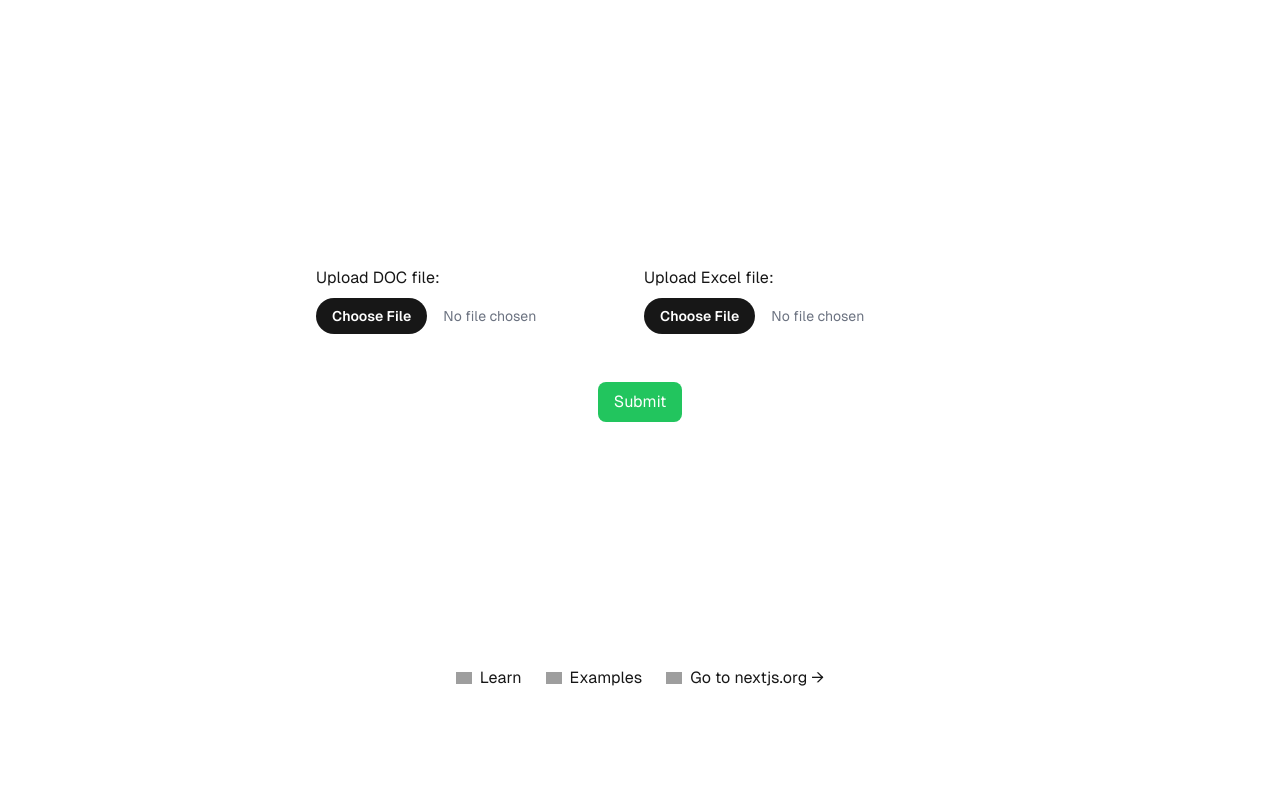
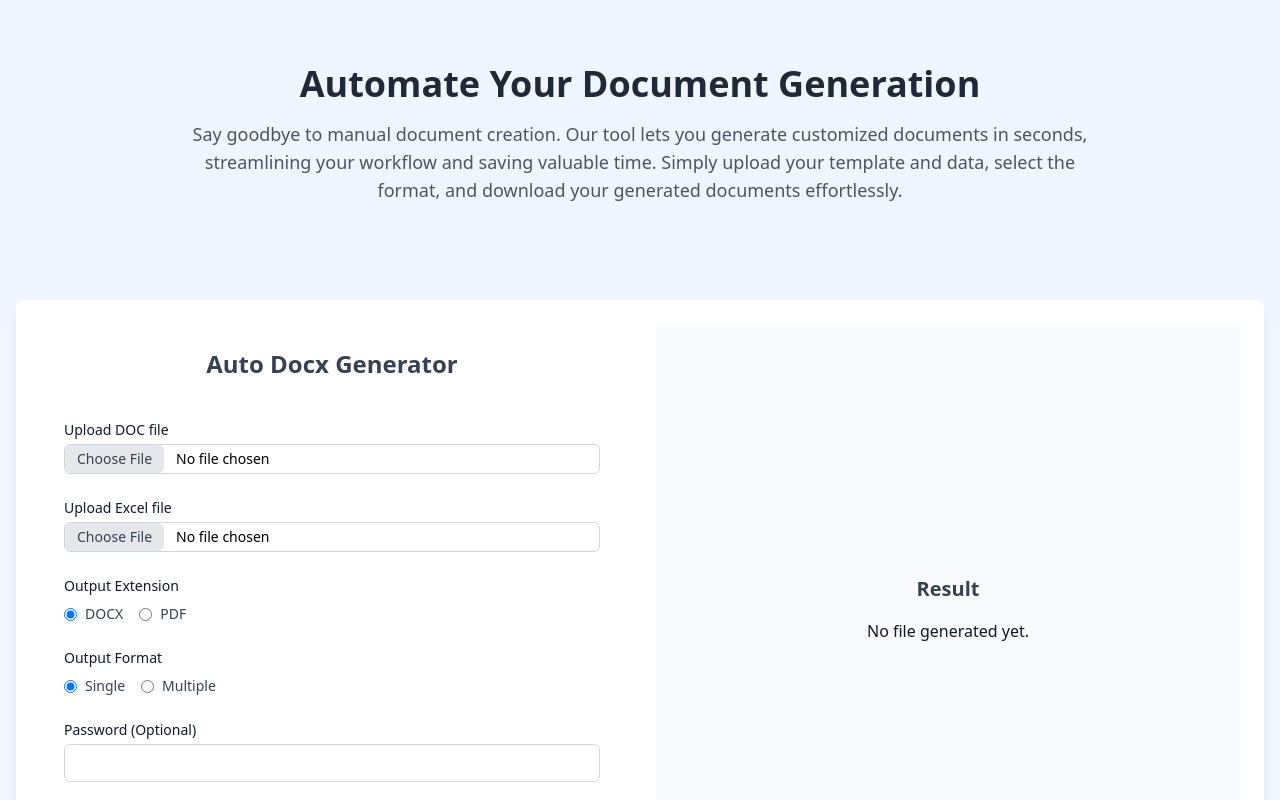
Before and after one commit to SuonSopanha/Doc_Generator, a Next.js app: page / in a window 1280 px wide. Shown: the top 800 px of the page. Built offline with nearby package versions, Linux system fonts and the light colour scheme; grey boxes are pictures that could not be loaded.

Commit message:
lastest update

```diff
--- a/src/app/globals.css
+++ b/src/app/globals.css
@@ -1,27 +1,3 @@
 @tailwind base;
 @tailwind components;
 @tailwind utilities;
-
-:root {
-  --background: #ffffff;
-  --foreground: #171717;
-}
-
-@media (prefers-color-scheme: dark) {
-  :root {
-    --background: #0a0a0a;
-    --foreground: #ededed;
-  }
-}
-
-body {
-  color: var(--foreground);
-  background: var(--background);
-  font-family: Arial, Helvetica, sans-serif;
-}
-
-@layer utilities {
-  .text-balance {
-    text-wrap: balance;
-  }
-}
--- a/src/app/page.js
+++ b/src/app/page.js
@@ -1,61 +1,61 @@
-
 import Image from "next/image";
-
 import Form from "@/component/form";
 
 export default function Home() {
+  return (
+    <div className="flex flex-col items-center min-h-screen bg-blue-50">
+      {/* Hero Section */}
+      <section className="w-full bg-blue-50 py-16 px-8 text-center">
+        <div className="max-w-4xl mx-auto">
+          <h1 className="text-4xl font-bold text-gray-800 mb-4">
+            Automate Your Document Generation
+          </h1>
+          <p className="text-lg text-gray-600 mb-8">
+            Say goodbye to manual document creation. Our tool lets you generate
+            customized documents in seconds, streamlining your workflow and
+            saving valuable time. Simply upload your template and data, select
+            the format, and download your generated documents effortlessly.
+          </p>
+        </div>
+      </section>
 
-  return (
-    <div className="grid grid-rows-[20px_1fr_20px] items-center justify-items-center min-h-screen p-8 pb-20 gap-16 sm:p-20 font-[family-name:var(--font-geist-sans)] -mt-8"> {/* Negative margin added here */}
 
-      <Form />
+      {/* Form Section */}
+      <div className="w-full min-w-full mx-auto px-4 ">
+        <Form />
+      </div>
 
-      <footer className="row-start-3 flex gap-6 flex-wrap items-center justify-center">
-        <a
-          className="flex items-center gap-2 hover:underline hover:underline-offset-4"
-          href="https://nextjs.org/learn?utm_source=create-next-app&utm_medium=appdir-template-tw&utm_campaign=create-next-app"
-          target="_blank"
-          rel="noopener noreferrer"
-        >
-          <Image
-            aria-hidden
-            src="https://nextjs.org/icons/file.svg"
-            alt="File icon"
-            width={16}
-            height={16}
-          />
-          Learn
-        </a>
-        <a
-          className="flex items-center gap-2 hover:underline hover:underline-offset-4"
-          href="https://vercel.com/templates?framework=next.js&utm_source=create-next-app&utm_medium=appdir-template-tw&utm_campaign=create-next-app"
-          target="_blank"
-          rel="noopener noreferrer"
-        >
-          <Image
-            aria-hidden
-            src="https://nextjs.org/icons/window.svg"
-            alt="Window icon"
-            width={16}
-            height={16}
-          />
-          Examples
-        </a>
-        <a
-          className="flex items-center gap-2 hover:underline hover:underline-offset-4"
-          href="https://nextjs.org?utm_source=create-next-app&utm_medium=appdir-template-tw&utm_campaign=create-next-app"
-          target="_blank"
-          rel="noopener noreferrer"
-        >
-          <Image
-            aria-hidden
-            src="https://nextjs.org/icons/globe.svg"
-            alt="Globe icon"
-            width={16}
-            height={16}
-          />
-          Go to nextjs.org →
-        </a>
+      {/* Footer */}
+      <footer className="w-full bg-gray-800 py-8 text-center text-gray-300 mt-16">
+        <div className="max-w-4xl mx-auto">
+          <p className="mb-4">
+            &copy; {new Date().getFullYear()} Auto Docx Generator. All rights
+            reserved.
+          </p>
+          <div className="flex justify-center space-x-6 mb-4">
+            <a href="#" className="hover:text-white">
+              Terms of Service
+            </a>
+            <a href="#" className="hover:text-white">
+              Privacy Policy
+            </a>
+            <a href="#" className="hover:text-white">
+              Contact Us
+            </a>
+          </div>
+          <p>Follow us on:</p>
+          <div className="flex justify-center space-x-4 mt-2">
+            <a href="#" aria-label="Twitter" className="hover:text-white">
+              Twitter
+            </a>
+            <a href="#" aria-label="Facebook" className="hover:text-white">
+              Facebook
+            </a>
+            <a href="#" aria-label="LinkedIn" className="hover:text-white">
+              LinkedIn
+            </a>
+          </div>
+        </div>
       </footer>
     </div>
   );
--- a/src/component/form.js
+++ b/src/component/form.js
@@ -2,31 +2,34 @@
 import { useState } from "react";
 
 const Form = () => {
-  const [placeholders, setPlaceholders] = useState([""]); // Start with one placeholder
+  const [placeholders, setPlaceholders] = useState([""]);
   const [docFile, setDocFile] = useState(null);
   const [excelFile, setExcelFile] = useState(null);
+  const [outputFormat, setOutputFormat] = useState("single");
+  const [outputExtension, setOutputExtension] = useState("docx");
+  const [password, setPassword] = useState(null); // State for the password
+  const [downloadLink, setDownloadLink] = useState(null); // State for the download link
 
-  // Function to add a new placeholder input
   const addPlaceholder = () => {
-    setPlaceholders([...placeholders, ""]); // Add an empty string to the array
+    setPlaceholders([...placeholders, ""]);
   };
 
-  // Function to handle file uploads and placeholders
   const handleSubmit = async (e) => {
     e.preventDefault();
 
-    // Check if files are uploaded
     if (!docFile || !excelFile) {
       alert("Please upload both DOC and Excel files.");
       return;
     }
 
-    // Create a FormData object to send files and placeholders
     const formData = new FormData();
     formData.append("docFile", docFile);
     formData.append("excelFile", excelFile);
+    formData.append("outputFormat", outputFormat);
+    formData.append("outputExtension", outputExtension);
+    formData.append("password", password); // Append the password to form data
 
-    // Append placeholders to formData
+
     placeholders.forEach((placeholder, index) => {
       formData.append(`placeholder${index + 1}`, placeholder);
     });
@@ -38,20 +41,13 @@ const Form = () => {
       });
 
       if (response.ok) {
-        // Create a blob from the response
         const blob = await response.blob();
-        const url = window.URL.createObjectURL(blob); // Create a URL for the blob
+        const url = window.URL.createObjectURL(blob);
 
-        // Create an anchor element and trigger the download
-        const a = document.createElement("a");
-        a.href = url;
-        a.download = "generated-documents.zip"; // Set a default file name
-        document.body.appendChild(a);
-        a.click(); // Simulate a click on the anchor element to trigger the download
-        a.remove(); // Remove the anchor element from the DOM
-        window.URL.revokeObjectURL(url); // Clean up the URL
-
-        alert("Files and placeholders uploaded successfully. Downloading the ZIP file...");
+        setDownloadLink(url); // Set download link
+        alert(
+          "Files and placeholders uploaded successfully. Download available."
+        );
       } else {
         alert("Failed to upload files.");
       }
@@ -61,66 +57,143 @@ const Form = () => {
   };
 
   return (
-    <form
-      onSubmit={handleSubmit}
-      className="flex flex-col gap-8 row-start-2 items-center sm:items-start -mt-12"
-    >
-      <div className="flex flex-col sm:flex-row gap-2 items-center">
-        <label className="text-sm sm:text-base">
-          Upload DOC file:
+    <div className="grid grid-cols-1 md:grid-cols-2 gap-8 p-6 bg-white shadow-lg rounded-lg w-full mx-auto">
+      {/* Form Section */}
+      <form
+        onSubmit={handleSubmit}
+        className="flex flex-col items-center gap-6 p-6 bg-white-50 rounded-lg"
+      >
+        <h2 className="text-2xl font-semibold text-gray-700 mb-4">
+          Auto Docx Generator
+        </h2>
+
+        <div className="w-full">
+          <label className="text-sm font-medium text-gray-900 block mb-1">
+            Upload DOC file
+          </label>
           <input
             type="file"
             accept=".doc,.docx"
-            className="mt-2 block text-sm text-gray-500 file:mr-4 file:py-2 file:px-4 file:rounded-full file:border-0 file:text-sm file:font-semibold file:bg-foreground file:text-background hover:file:bg-[#383838]"
+            className="w-full text-sm border border-gray-300 rounded-md file:mr-3 file:py-1 file:px-3 file:border-0 file:rounded-md file:bg-gray-200 file:text-gray-700 hover:file:bg-gray-300"
             onChange={(e) => setDocFile(e.target.files[0])}
           />
-        </label>
+        </div>
 
-        <label className="text-sm sm:text-base">
-          Upload Excel file:
+        <div className="w-full">
+          <label className="text-sm font-medium text-gray-900 block mb-1">
+            Upload Excel file
+          </label>
           <input
             type="file"
             accept=".xls,.xlsx"
-            className="mt-2 block text-sm text-gray-500 file:mr-4 file:py-2 file:px-4 file:rounded-full file:border-0 file:text-sm file:font-semibold file:bg-foreground file:text-background hover:file:bg-[#383838]"
+            className="w-full text-sm border border-gray-300 rounded-md file:mr-3 file:py-1 file:px-3 file:border-0 file:rounded-md file:bg-gray-200 file:text-gray-700 hover:file:bg-gray-300"
             onChange={(e) => setExcelFile(e.target.files[0])}
           />
-        </label>
-      </div>
+        </div>
 
-      {/* Dynamic Placeholders Section */}
-      {/* <div className="flex flex-col gap-2 items-center mt-2 w-full">
-        {placeholders.map((placeholder, index) => (
+        <div className="w-full">
+          <label className="text-sm font-medium text-gray-900 block mb-2">
+            Output Extension
+          </label>
+          <div className="flex gap-4">
+            <label className="flex items-center gap-2">
+              <input
+                type="radio"
+                name="outputExtension"
+                value="docx"
+                checked={outputExtension === "docx"}
+                onChange={(e) => setOutputExtension(e.target.value)}
+                className="text-blue-800 border-gray-300 focus:ring-blue-800"
+              />
+              <span className="text-sm text-gray-700">DOCX</span>
+            </label>
+            <label className="flex items-center gap-2">
+              <input
+                type="radio"
+                name="outputExtension"
+                value="pdf"
+                checked={outputExtension === "pdf"}
+                onChange={(e) => setOutputExtension(e.target.value)}
+                className="text-blue-800 border-gray-300 focus:ring-blue-800"
+              />
+              <span className="text-sm text-gray-700">PDF</span>
+            </label>
+          </div>
+        </div>
+
+        <div className="w-full">
+          <label className="text-sm font-medium text-gray-900 block mb-2">
+            Output Format
+          </label>
+          <div className="flex gap-4">
+            <label className="flex items-center gap-2">
+              <input
+                type="radio"
+                name="outputFormat"
+                value="single"
+                checked={outputFormat === "single"}
+                onChange={(e) => setOutputFormat(e.target.value)}
+                className="text-blue-800 border-gray-300 focus:ring-blue-800"
+              />
+              <span className="text-sm text-gray-700">Single</span>
+            </label>
+            <label className="flex items-center gap-2">
+              <input
+                type="radio"
+                name="outputFormat"
+                value="multiple"
+                checked={outputFormat === "multiple"}
+                onChange={(e) => setOutputFormat(e.target.value)}
+                className="text-blue-800 border-gray-300 focus:ring-blue-800"
+              />
+              <span className="text-sm text-gray-700">Multiple</span>
+            </label>
+          </div>
+        </div>
+
+        <div className="w-full">
+          <label className="text-sm font-medium text-gray-900 block mb-1">
+            Password (Optional)
+          </label>
           <input
-            key={index}
-            type="text"
-            value={placeholder}
-            placeholder={`Enter Placeholder ${index + 1}`}
-            className="mt-2 block w-full sm:w-auto text-sm text-gray-700 py-2 px-4 border rounded-lg border-gray-300 focus:outline-none focus:ring-2 focus:ring-blue-500"
-            onChange={(e) => {
-              const newPlaceholders = [...placeholders];
-              newPlaceholders[index] = e.target.value;
-              setPlaceholders(newPlaceholders);
-            }}
+            type="password"
+            className="w-full text-sm border border-gray-300 rounded-md py-2 px-3 focus:outline-none focus:ring-2 focus:ring-blue-500"
+            value={password}
+            onChange={(e) => setPassword(e.target.value)}
           />
-        ))}
-        <button
-          type="button"
-          onClick={addPlaceholder}
-          className="mt-2 py-2 px-4 bg-blue-500 text-white rounded-lg hover:bg-blue-600"
-        >
-          Add Placeholder
-        </button>
-      </div> */}
+        </div>
 
-      <div className="w-full flex items-center justify-center">
         <button
           type="submit"
-          className="mt-4 py-2 px-4 bg-green-500 text-white rounded-lg hover:bg-green-600"
+          className="w-full py-2 mt-6 text-white font-semibold bg-blue-800 rounded-md hover:bg-blue-900 focus:outline-none"
         >
           Submit
         </button>
+      </form>
+
+      {/* Result Section */}
+      <div className="flex flex-col items-center justify-center p-6 bg-gray-50 rounded-lg text-center">
+        <h3 className="text-xl font-semibold text-gray-700 mb-4">Result</h3>
+        {downloadLink ? (
+          <div>
+            <p className="mb-4 text-gray-900">
+              Your file is ready for download!
+            </p>
+            <a
+              href={downloadLink}
+              download={`generated-documents.${
+                outputFormat === "docx" ? "zip" : "zip"
+              }`}
+              className=" text-white py-2 px-4 font-semibold bg-blue-800 rounded-md hover:bg-blue-900 focus:outline-none"
+            >
+              Download
+            </a>
+          </div>
+        ) : (
+          <p className="text-gray-900">No file generated yet.</p>
+        )}
       </div>
-    </form>
+    </div>
   );
 };
 
```
Also changed, not shown: 2 other files (tests, documents, lock files or other folders).
